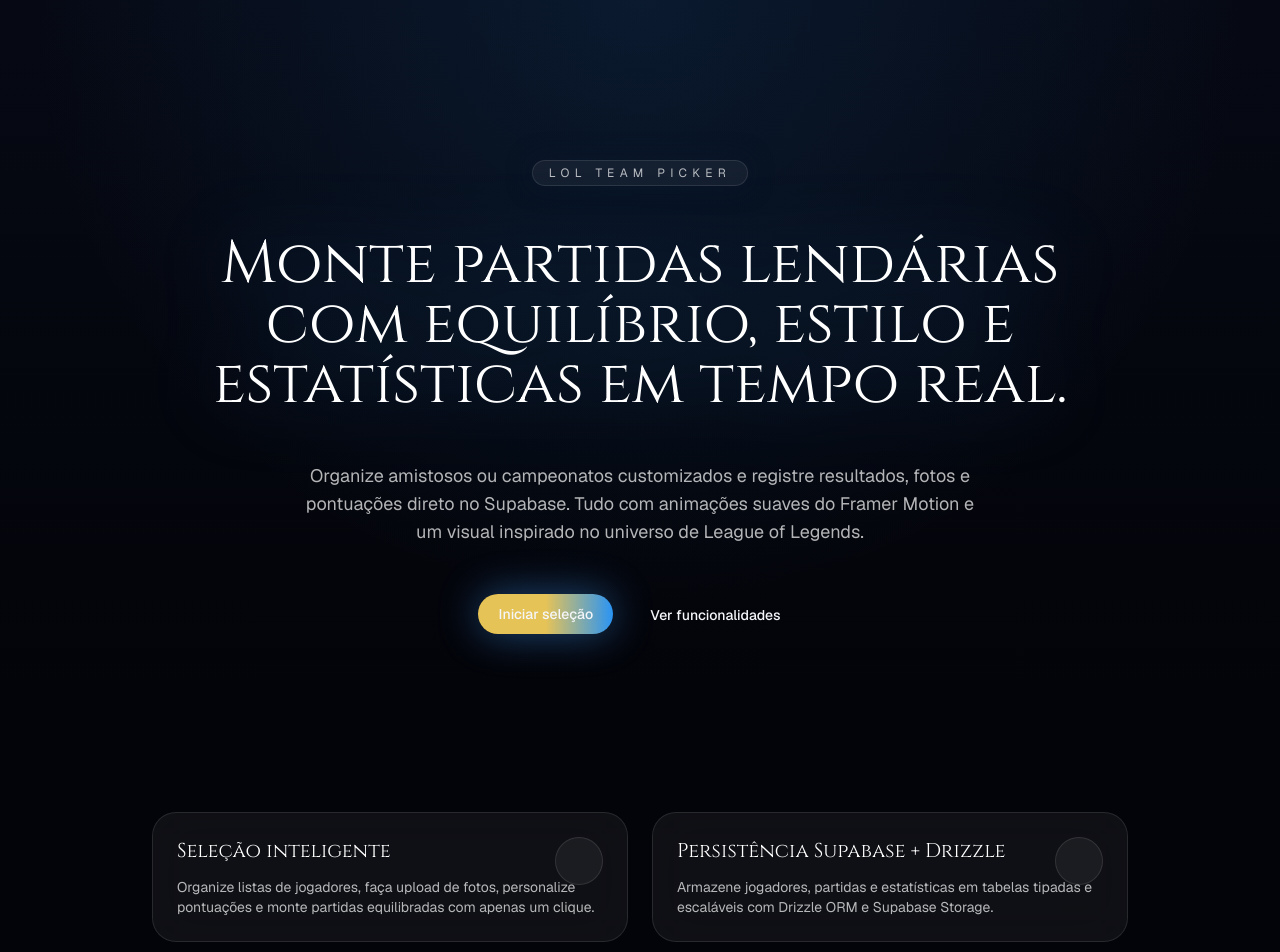
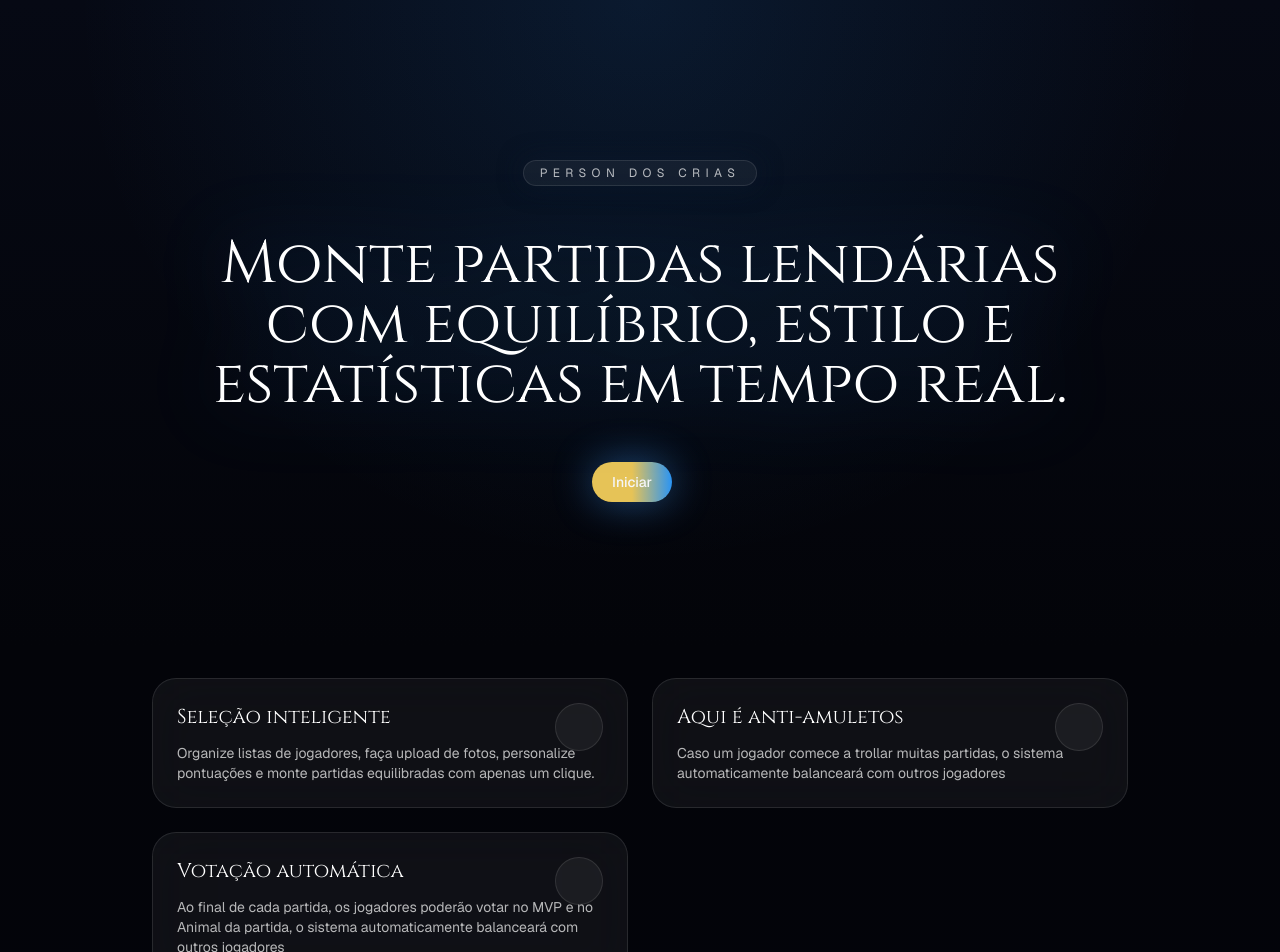
Before and after one commit to davimoreira24/person-repo, a Next.js app: page / in a window 1280 px wide. Shown: the top 952 px of the page. Built offline with nearby package versions, Linux system fonts and the light colour scheme.

Commit message:
feat: fixed build

```diff
--- a/app/_components/feature-grid.tsx
+++ b/app/_components/feature-grid.tsx
@@ -9,19 +9,14 @@ const features = [
       "Organize listas de jogadores, faça upload de fotos, personalize pontuações e monte partidas equilibradas com apenas um clique.",
   },
   {
-    title: "Persistência Supabase + Drizzle",
+    title: "Aqui é anti-amuletos",
     description:
-      "Armazene jogadores, partidas e estatísticas em tabelas tipadas e escaláveis com Drizzle ORM e Supabase Storage.",
+      "Caso um jogador comece a trollar muitas partidas, o sistema automaticamente balanceará com outros jogadores",
   },
   {
-    title: "Visual eSports",
+    title: "Votação automática",
     description:
-      "Interface escura, tipografia dramática e elementos brilhantes inspirados em League of Legends mantendo acessibilidade.",
-  },
-  {
-    title: "Animações Framer Motion",
-    description:
-      "Transições suaves entre telas, entrada animada de cards e efeitos sutis para reforçar a emoção de cada partida.",
+      "Ao final de cada partida, os jogadores poderão votar no MVP e no Animal da partida, o sistema automaticamente balanceará com outros jogadores",
   },
 ];
 
--- a/app/_components/home-hero.tsx
+++ b/app/_components/home-hero.tsx
@@ -13,7 +13,7 @@ export function HomeHero() {
         animate={{ opacity: 1, y: 0 }}
         transition={{ duration: 0.6, ease: "easeOut" }}
       >
-        LoL Team Picker
+        Person dos crias
       </motion.div>
 
       <motion.h1
@@ -26,17 +26,6 @@ export function HomeHero() {
         real.
       </motion.h1>
 
-      <motion.p
-        className="max-w-2xl text-base text-white/70 md:text-lg"
-        initial={{ opacity: 0, y: 20 }}
-        animate={{ opacity: 1, y: 0 }}
-        transition={{ delay: 0.2, duration: 0.7, ease: "easeOut" }}
-      >
-        Organize amistosos ou campeonatos customizados e registre resultados,
-        fotos e pontuações direto no Supabase. Tudo com animações suaves do
-        Framer Motion e um visual inspirado no universo de League of Legends.
-      </motion.p>
-
       <div className="flex flex-col gap-4 md:flex-row">
         <motion.div
           initial={{ opacity: 0, scale: 0.9 }}
@@ -44,7 +33,7 @@ export function HomeHero() {
           transition={{ delay: 0.3, duration: 0.5, ease: "easeOut" }}
         >
           <Button asChild>
-            <Link href="/players">Iniciar seleção</Link>
+            <Link href="/players">Iniciar</Link>
           </Button>
         </motion.div>
         <motion.div
@@ -52,9 +41,9 @@ export function HomeHero() {
           animate={{ opacity: 1, scale: 1 }}
           transition={{ delay: 0.35, duration: 0.5, ease: "easeOut" }}
         >
-          <Button variant="ghost" asChild>
+          {/* <Button variant="ghost" asChild>
             <Link href="#features">Ver funcionalidades</Link>
-          </Button>
+          </Button> */}
         </motion.div>
       </div>
     </div>
--- a/app/layout.tsx
+++ b/app/layout.tsx
@@ -14,9 +14,8 @@ const cinzel = Cinzel({
 });
 
 export const metadata: Metadata = {
-  title: "LoL Team Picker",
-  description:
-    "Monte partidas personalizadas de League of Legends com estilo e estatísticas sincronizadas via Supabase.",
+  title: "Person dos crias ",
+  description: "Monte partidas personalizadas de League of Legends com estilo",
 };
 
 export default function RootLayout({
--- a/app/players/_components/player-card.tsx
+++ b/app/players/_components/player-card.tsx
@@ -27,14 +27,14 @@ export function PlayerCard({
       animate={{ opacity: 1, y: 0 }}
       transition={{ duration: 0.35 }}
       className={cn(
-        "flex flex-col gap-4 rounded-3xl border border-white/10 bg-white/5 p-4 transition-all hover:border-accent/60 hover:shadow-glow",
+        "flex min-w-[260px] flex-col gap-4 rounded-3xl border border-white/10 bg-white/5 p-5 transition-all hover:border-accent/60 hover:shadow-glow sm:min-w-[300px]",
         isSelected && "border-accent/80 bg-accent/10 shadow-glow",
       )}
     >
       <div className="flex items-center gap-4">
         <Avatar src={player.photoUrl ?? undefined} alt={player.name} size="md" />
         <div className="flex flex-1 flex-col">
-          <span className="font-semibold uppercase tracking-wide text-white/80">
+          <span className="font-semibold uppercase tracking-wide text-white/80 break-words">
             {player.name}
           </span>
           <span className="text-xs text-white/50">
--- a/app/players/_components/player-form.tsx
+++ b/app/players/_components/player-form.tsx
@@ -16,10 +16,17 @@ const schema = z.object({
     .string()
     .min(2, "Informe pelo menos 2 caracteres")
     .max(60, "Máximo de 60 caracteres"),
-  score: z.coerce.number().min(0, "Use valores positivos").default(0),
+  score: z.coerce.number().min(0, "Use valores positivos"),
   photo: z
-    .any()
-    .refine((value) => value instanceof FileList, "Arquivo inválido")
+    .custom<FileList | undefined>((value) => {
+      if (value === undefined || value === null) {
+        return true;
+      }
+      if (typeof FileList === "undefined") {
+        return true;
+      }
+      return value instanceof FileList;
+    }, "Arquivo inválido")
     .optional(),
 });
 
--- a/app/players/_components/player-selection.tsx
+++ b/app/players/_components/player-selection.tsx
@@ -23,6 +23,7 @@ export function PlayerSelection({ players }: PlayerSelectionProps) {
   const [errorMessage, setErrorMessage] = useState<string | null>(null);
   const [editingPlayer, setEditingPlayer] = useState<Player | null>(null);
   const [scoreDraft, setScoreDraft] = useState<string>("0");
+  const [searchTerm, setSearchTerm] = useState("");
 
   const canSelectMore = selected.length < 10;
 
@@ -43,6 +44,16 @@ export function PlayerSelection({ players }: PlayerSelectionProps) {
     () => players.filter((player) => selected.includes(player.id)),
     [players, selected],
   );
+
+  const normalizedSearch = searchTerm.trim().toLowerCase();
+  const filteredPlayers = useMemo(() => {
+    if (!normalizedSearch) {
+      return players;
+    }
+    return players.filter((player) =>
+      player.name.toLowerCase().includes(normalizedSearch),
+    );
+  }, [players, normalizedSearch]);
 
   const onSubmitMatch = () => {
     setErrorMessage(null);
@@ -98,7 +109,8 @@ export function PlayerSelection({ players }: PlayerSelectionProps) {
 
   return (
     <div className="flex flex-col gap-6">
-      <header className="flex flex-col gap-2">
+      <header className="flex flex-col gap-4 md:flex-row md:items-end md:justify-between">
+        <div className="flex flex-col gap-2">
           <span className="text-xs uppercase tracking-[0.35em] text-white/60">
             Seleção de jogadores
           </span>
@@ -107,6 +119,15 @@ export function PlayerSelection({ players }: PlayerSelectionProps) {
             Escolha dez jogadores para formar dois times balanceados. O sorteio
             será feito automaticamente com efeitos cinematográficos.
           </p>
+        </div>
+        <div className="w-full max-w-sm">
+          <Input
+            value={searchTerm}
+            onChange={(event) => setSearchTerm(event.target.value)}
+            placeholder="Buscar jogador..."
+            className="bg-white/5 text-sm text-white placeholder:text-white/40"
+          />
+        </div>
       </header>
 
       <div className="rounded-3xl border border-white/10 bg-white/5 p-4">
@@ -149,7 +170,8 @@ export function PlayerSelection({ players }: PlayerSelectionProps) {
         className="grid gap-4 sm:grid-cols-2 xl:grid-cols-3"
         transition={{ layout: { duration: 0.35, ease: "easeInOut" } }}
       >
-        {players.map((player) => (
+        {filteredPlayers.length > 0 ? (
+          filteredPlayers.map((player) => (
             <PlayerCard
               key={player.id}
               player={player}
@@ -158,7 +180,12 @@ export function PlayerSelection({ players }: PlayerSelectionProps) {
               onToggle={handleToggle}
               onEditScore={openScoreEditor}
             />
-        ))}
+          ))
+        ) : (
+          <div className="col-span-full rounded-2xl border border-white/10 bg-black/30 p-6 text-center text-sm text-white/50">
+            Nenhum jogador encontrado para &ldquo;{searchTerm}&rdquo;.
+          </div>
+        )}
       </motion.div>
 
       <AnimatePresence>
--- a/lib/supabase/server.ts
+++ b/lib/supabase/server.ts
@@ -1,14 +1,5 @@
 import { createClient } from "@supabase/supabase-js";
 import { serverEnv } from "@/lib/env";
-
-type SupabaseClient = ReturnType<typeof createClient>;
-
-declare global {
-  // eslint-disable-next-line no-var
-  var __supabaseAdmin: SupabaseClient | undefined;
-  // eslint-disable-next-line no-var
-  var __supabaseAnon: SupabaseClient | undefined;
-}
 
 const createAdminClient = () =>
   createClient(serverEnv.SUPABASE_URL, serverEnv.SUPABASE_SERVICE_ROLE_KEY, {
@@ -24,8 +15,17 @@ const createAnonClient = () =>
     },
   });
 
-export const supabaseAdmin =
-  global.__supabaseAdmin ?? createAdminClient();
+type SupabaseAdminClient = ReturnType<typeof createAdminClient>;
+type SupabaseAnonClient = ReturnType<typeof createAnonClient>;
+
+declare global {
+  // eslint-disable-next-line no-var
+  var __supabaseAdmin: SupabaseAdminClient | undefined;
+  // eslint-disable-next-line no-var
+  var __supabaseAnon: SupabaseAnonClient | undefined;
+}
+
+export const supabaseAdmin = global.__supabaseAdmin ?? createAdminClient();
 export const supabaseAnon = global.__supabaseAnon ?? createAnonClient();
 
 if (process.env.NODE_ENV !== "production") {
--- a/next.config.mjs
+++ b/next.config.mjs
@@ -1,4 +1,8 @@
 /** @type {import('next').NextConfig} */
+const supabaseHostname = process.env.SUPABASE_URL
+  ? new URL(process.env.SUPABASE_URL).hostname
+  : undefined;
+
 const nextConfig = {
   experimental: {
     serverActions: {
@@ -11,6 +15,14 @@ const nextConfig = {
         protocol: "https",
         hostname: "picsum.photos",
       },
+      ...(supabaseHostname
+        ? [
+            {
+              protocol: "https",
+              hostname: supabaseHostname,
+            },
+          ]
+        : []),
     ],
   },
 };
```
Lines whose indentation alone changed are shown as unchanged.
